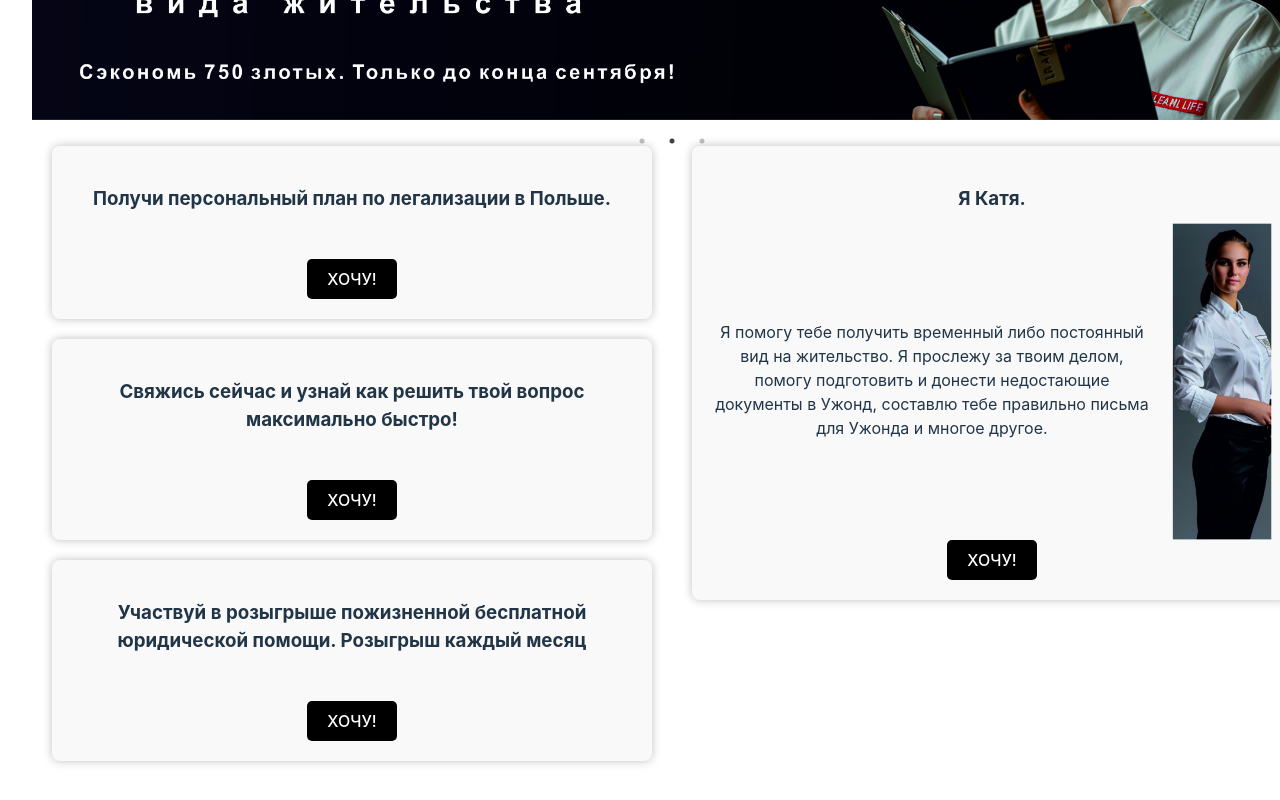
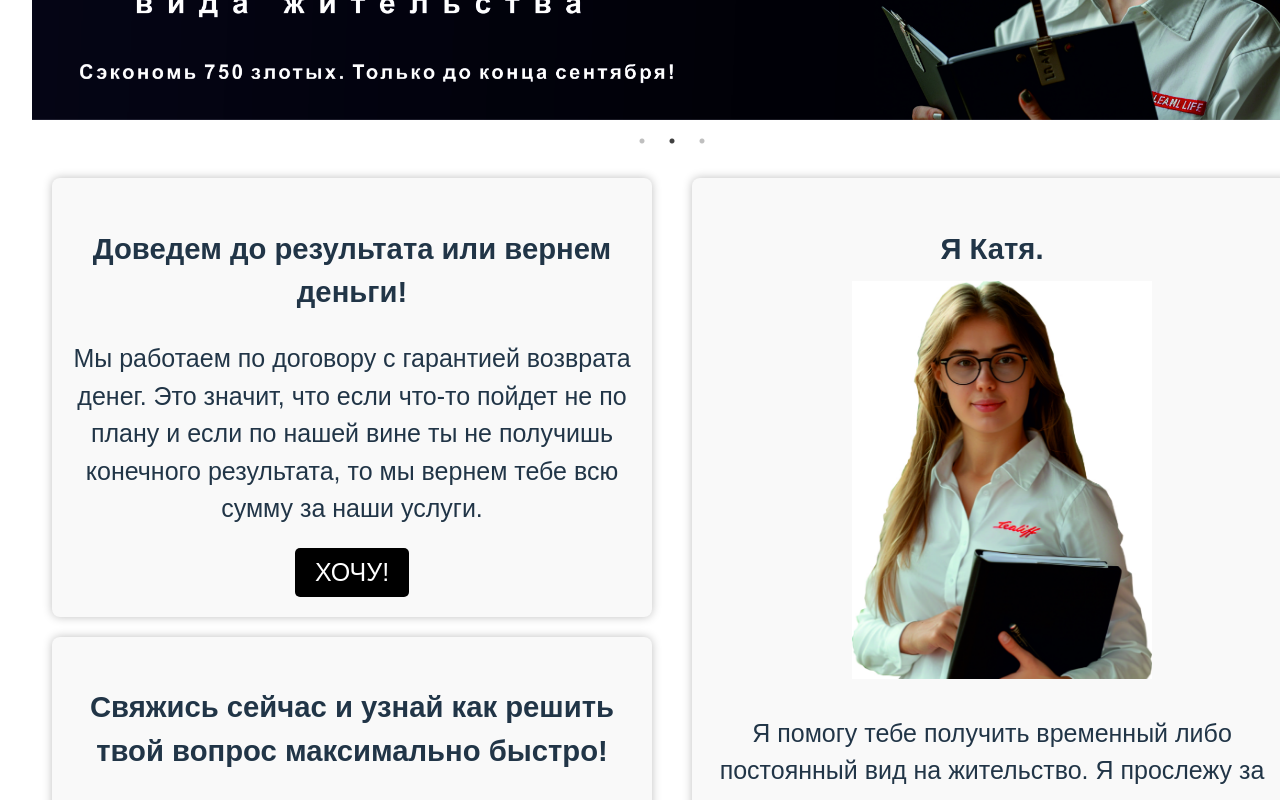
Before and after one commit to Velento/my-vite-website, a React (Vite) app: page / in a window 1280 px wide. Shown: the part 540-1340 px from the top of the page. Built offline with nearby package versions, Linux system fonts and the light colour scheme.

Commit message:
ferst commit

```diff
--- a/src/Components/Header/Header.css
+++ b/src/Components/Header/Header.css
@@ -2,7 +2,7 @@
 
 .header {
     width: 100%;
-    font-family: Arial, Helvetica, sans-serif;
+    font-family: Arial;
     font-size: 30px;
     display: flex;
     justify-content: space-between;
--- a/src/Components/Main_page/MainPageSections.css
+++ b/src/Components/Main_page/MainPageSections.css
@@ -1,6 +1,10 @@
 .main-page-sections {
     display: flex;
-  }
+    font-family: Arial;
+    font-size: 25px;
+    font-weight: 500;
+    margin-top: 2rem;
+}
 
   .left-column, .right-column {
     flex: 1;
@@ -15,8 +19,6 @@
     background-color: #f9f9f9;
     padding: 20px;
     border-radius: 8px;
-    /* border-color: black;
-    border-style: solid; */
     box-shadow: 0 0 10px rgba(0, 0, 0, 0.25);
   }
 
@@ -29,7 +31,7 @@
   }
 
   .section img.kate_foto {
-    width: 100px;
+    width: 300px;
     height: auto;
     margin-left: 20px;
   }
@@ -61,7 +63,7 @@
     padding: 20px;
     border-radius: 10px;
     position: relative;
-    width: 300px;
+    width: 340px;
     text-align: center;
   }
 
@@ -74,6 +76,8 @@
 
   .modal-content h2 {
     margin-bottom: 10px;
+    font-weight: 600;
+    font-size: 2rem;
   }
 
   .modal-content p {
@@ -95,6 +99,6 @@
   }
 
   .section-content {
-    display: flex;
+    display: block;
     align-items: center;
   }
--- a/src/Components/Main_page/MainPageSections.jsx
+++ b/src/Components/Main_page/MainPageSections.jsx
@@ -5,7 +5,7 @@ import './MainPageSections.css';
 import telegramIcon from '../images/telegram.png';
 import whatsappIcon from '../images/whatsapp.png';
 import viberIcon from '../images/viber.png';
-import kateFoto from '../images/Kate_foto.jpg'; // Импортируем фотографию
+import kateFoto from '../images/Kate_foto1.jpg'; // Импортируем фотографию
 
 function openViberChat(e) {
     e.preventDefault();
@@ -31,7 +31,7 @@ const Modal = ({ show, onClose }) => {
     <div className="modal">
       <div className="modal-content">
         <span className="close" onClick={onClose}>&times;</span>
-        <h2>Выберите удобный тип связи с нами</h2>
+        <h2>Выберите удобный тип связи</h2>
         <p>Позвонить: <a href="tel:+48777888999">+48 777 888 999</a></p>
         <div className="contact-icons">
           <a href="https://t.me/katringoncharuk" target="_blank" rel="noopener noreferrer">
@@ -41,7 +41,6 @@ const Modal = ({ show, onClose }) => {
             <img src={whatsappIcon} alt="WhatsApp" className="contact-icon" />
           </a>
           <a href="#!" onClick={openViberChat}>
-          <span className="tooltip">Viber</span>
           <img src={viberIcon} alt="Viber" className="contact-icon" />
         </a>
         </div>
@@ -59,9 +58,9 @@ const Section = ({ title, content, imgSrc }) => {
   return (
     <div className="section">
       <h3>{title}</h3>
+       {imgSrc && <img src={imgSrc} alt="Section" className="kate_foto" />}
       <div className="section-content">
         <p>{content}</p>
-        {imgSrc && <img src={imgSrc} alt="Section" className="kate_foto" />}
       </div>
       <button onClick={handleShowModal}>ХОЧУ!</button>
       <Modal show={showModal} onClose={handleCloseModal} />
@@ -73,24 +72,28 @@ const MainPageSections = () => {
   return (
     <div className="main-page-sections">
       <div className="left-column">
-        <Section
-          title="Получи персональный план по легализации в Польше."
-          content=""
+      <Section
+          title="Доведем до результата или вернем деньги!"
+          content="Мы работаем по договору с гарантией возврата денег. Это значит, что если что-то пойдет не по плану и если по нашей вине ты не получишь конечного результата, то мы вернем тебе всю сумму за наши услуги. "
         />
         <Section
           title="Свяжись сейчас и узнай как решить твой вопрос максимально быстро!"
-          content=""
+          content="Свяжись с нами прямо сейчас! Смело задавай вопрос нашему специалисту. Мы ответим на него максимально быстро."
         />
         <Section
           title="Участвуй в розыгрыше пожизненной бесплатной юридической помощи. Розыгрыш каждый месяц"
-          content=""
+          content="Мы хотим дать максимально пользы с нашей стороны. Мы часто консультируем людей бесплатно. Однако многие нуждаются в оказании коммплексной юридической помощи, на которую не всегда находятся финансы. Поэтому не упускай свой шанс! Ты можешь стать победителем розыгрыша в нашей группе Инстаграмм. Подписывайся и играй!"
         />
       </div>
       <div className="right-column">
         <Section
           title="Я Катя."
+          imgSrc={kateFoto}
           content="Я помогу тебе получить временный либо постоянный вид на жительство. Я прослежу за твоим делом, помогу подготовить и донести недостающие документы в Ужонд, составлю тебе правильно письма для Ужонда и многое другое."
-          imgSrc={kateFoto}
+        />
+         <Section
+          title="Получи персональный план по легализации в Польше."
+          content="Напиши нам в один из трех мессенджеров. Опиши свою ситуацию и укажи какая помощь тебе нужна. Наши специалисты изучат твою ситуацию и отправят четкий план действий."
         />
       </div>
     </div>
```
Also changed, not shown: src/Components/images/Kate_foto1.jpg (added).
